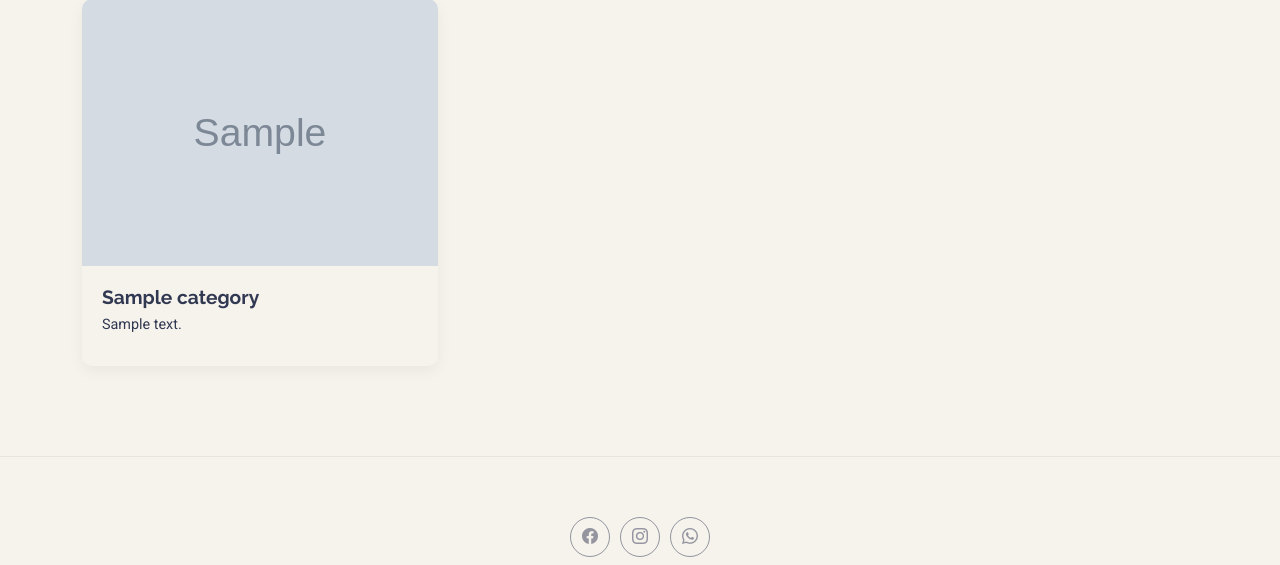
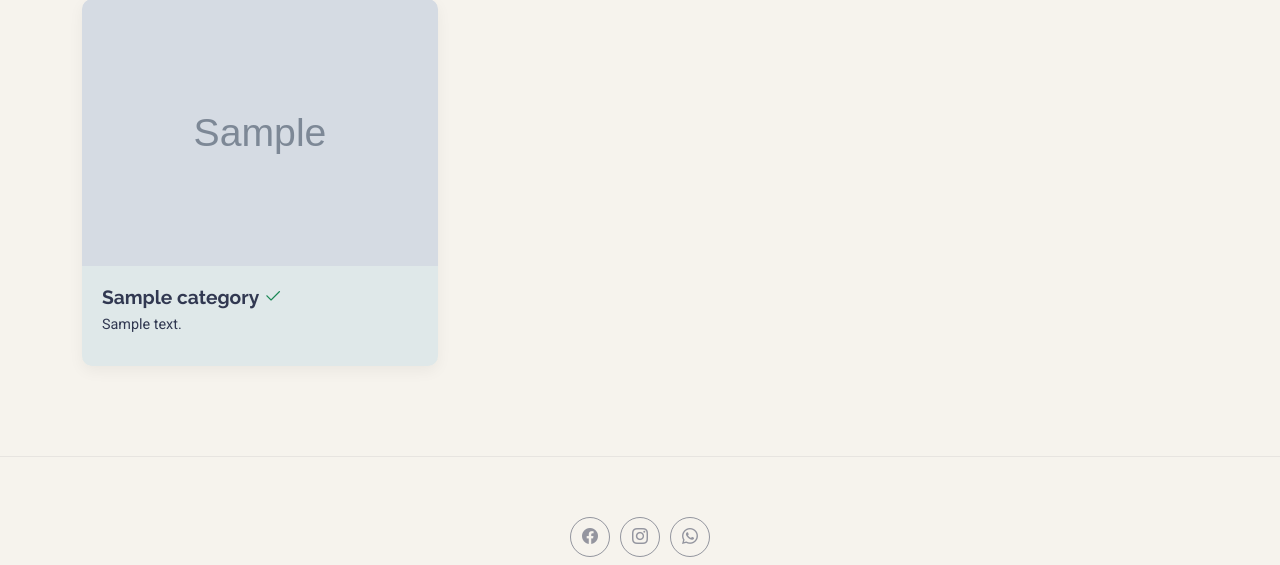
Before and after one commit to malamnomaan/ansarigraphics, a Django app: page /gallery in a window 1280 px wide. Shown: the part 363-928 px from the top of the page. Run offline with Django 5.2, Linux system fonts and the light colour scheme; a user stored in the database is signed in; tables that the repository leaves empty hold one stand-in row (values such as "Sample post"); grey boxes marked "Sample" are stand-in pictures; some libraries are stand-ins or nearby versions.

```diff
--- a/static/assets/css/main.css
+++ b/static/assets/css/main.css
@@ -33,7 +33,7 @@
   --nav-hover-color: #1387c1; /* Applied to main navmenu links when they are hovered over or active */
   --nav-mobile-background-color: #e7f2f7; /* Used as the background color for mobile navigation menu */
   --nav-dropdown-background-color: #051117; /* Used as the background color for dropdown items that appear when hovering over primary navigation items */
-  --nav-dropdown-color: #e7f2f7; /* Used for navigation links of the dropdown items in the navigation menu. */
+  --nav-dropdown-color: #313851; /* Used for navigation links of the dropdown items in the navigation menu. */
   --nav-dropdown-hover-color: #1387c1; /* Similar to --nav-hover-color, this color is applied to dropdown navigation links when they are hovered over. */
 }
 
@@ -1541,7 +1541,7 @@ section,
 --------------------------------------------------------------*/
 .services .service-item {
   display: flex;
-  background-color: var(--surface-color);
+  background-color: color-mix(in srgb, var(--accent-color), transparent 90%);
   border-radius: 12px;
   padding: 2rem;
   height: 100%;
@@ -1549,6 +1549,10 @@ section,
   overflow: hidden;
   box-shadow: 0 5px 20px rgba(0, 0, 0, 0.03);
   transition: all 0.4s ease;
+}
+
+.service-item{
+  background-color: var(--surface-color);
 }
 
 .services .service-item::before {
@@ -2301,6 +2305,7 @@ section,
 
 .portfolio .portfolio-card .portfolio-info {
   padding: 20px;
+  background-color: color-mix(in srgb, var(--accent-color), transparent 90%);
 }
 
 .portfolio .portfolio-card .portfolio-info h4 {
--- a/templates/public/gallery.html
+++ b/templates/public/gallery.html
@@ -39,7 +39,16 @@
                 </div>
               </div>
               <div class="portfolio-info">
-                <h4>{{category.name}}</h4>
+                <h4>
+                  {{category.name}}
+                  {% if user.is_authenticated %}
+                    {% if category.is_active %}
+                      <i class="bi bi-bi bi-check2 text-success"></i>
+                    {% else %}
+                      <i class="bi bi-x-lg text-danger"></i>
+                    {% endif %}
+                {% endif %}
+                </h4>
                 <p>{{category.description}}</p>
               </div>
             </div>
```
